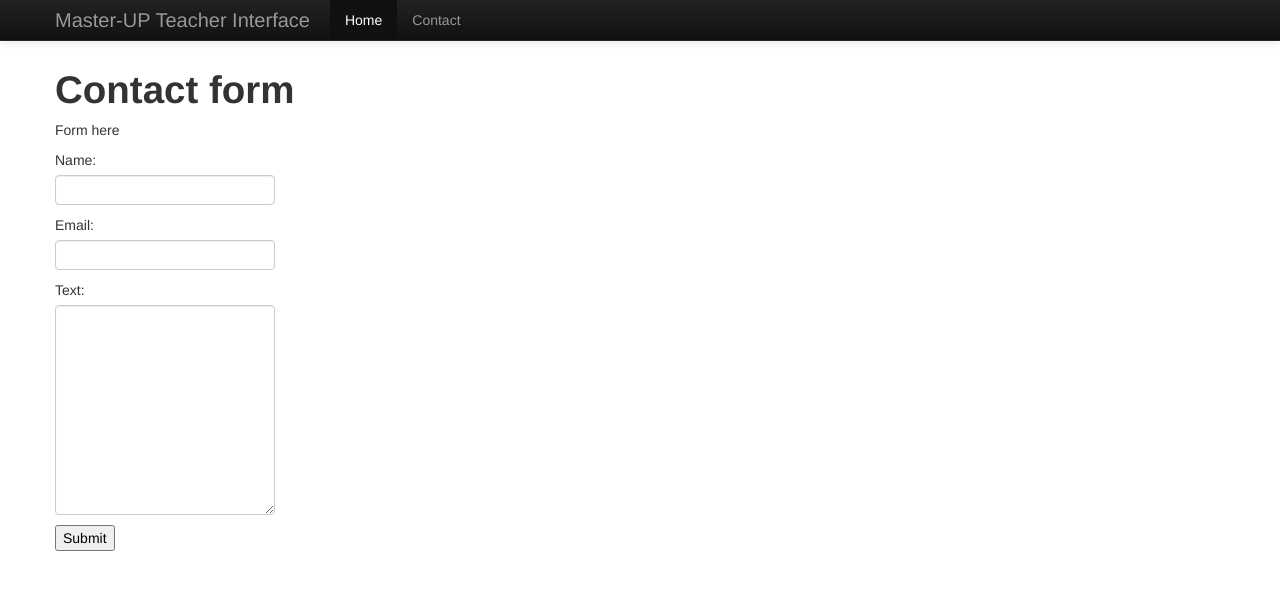
After one commit to dixon-che/master-up-management-tool, a Django app: page /contact/ in a window 1280 px wide. The commit adds this page. Shown: the top 590 px of the page. Run offline with Django 3.2, Linux system fonts and the light colour scheme; some libraries are stand-ins or nearby versions.

Commit message:
lot of ...

```diff
--- a/teacher_tool/teacher_tool/settings.py
+++ b/teacher_tool/teacher_tool/settings.py
@@ -98,6 +98,7 @@ MIDDLEWARE_CLASSES = (
     'django.middleware.csrf.CsrfViewMiddleware',
     'django.contrib.auth.middleware.AuthenticationMiddleware',
     'django.contrib.messages.middleware.MessageMiddleware',
+    # 'django.contrib.flatpages.middleware.FlatpageFallbackMiddleware',
     # Uncomment the next line for simple clickjacking protection:
     # 'django.middleware.clickjacking.XFrameOptionsMiddleware',
 )
@@ -121,6 +122,7 @@ INSTALLED_APPS = (
     'django.contrib.sites',
     'django.contrib.messages',
     'django.contrib.staticfiles',
+    'django.contrib.flatpages',
 
     'django.contrib.admin',
     # Uncomment the next line to enable admin documentation:
--- a/teacher_tool/teacher_tool/templates/base.html
+++ b/teacher_tool/teacher_tool/templates/base.html
@@ -48,6 +48,8 @@
               <li{% block my_cources_menu_class %}{% endblock %}><a href="{% url 'courses_list' %}">My Cources</a></li>
               {# <li><a href="/active_cources/">Active Cources</a></li> #}
               {% endif %}
+              <li><a href="{% url 'contact_page' %}">Contact</a></li>
+
             </ul>
           </div><!--/.nav-collapse -->
         </div>
--- /dev/null
+++ b/teacher_tool/teacher_tool/templates/contact.html
@@ -0,0 +1,25 @@
+{% extends "base.html" %}
+
+{% block index_menu_class %} class="active"{% endblock %}
+
+{% block main_content %}
+
+{% if messages %}
+<ul class="messages">
+    {% for message in messages %}
+    <li{% if message.tags %} class="{{ message.tags }}"{% endif %}>{{ message }}</li>
+    {% endfor %}
+</ul>
+{% endif %}
+
+      <h1>Contact form</h1>
+      <p>Form here
+<form action="{% url 'contact_page' %}" method="POST">
+{% csrf_token %}
+{{ form }}
+<br />
+<input type="submit" />
+</form>
+
+      </p>
+{% endblock main_content %}
--- /dev/null
+++ b/teacher_tool/teacher_tool/templates/contact_mail.txt
@@ -0,0 +1,6 @@
+Письмо получено от {{ name }}, {{ email }}
+в {{ date }}
+Текст письма:
+-------------------------------
+{{ text }}
+-------------------------------
--- a/teacher_tool/teacher_tool/urls.py
+++ b/teacher_tool/teacher_tool/urls.py
@@ -16,5 +16,13 @@ urlpatterns = patterns('',
     url(r'^accounts/', include('registration.backends.default.urls')),
     url(r'^groups/', include('teacher_tool.apps.student.urls')),
     url(r'^course/', include('teacher_tool.apps.course.urls')),
+    # url(r'^pages/', include('django.contrib.flatpages.urls')),
+
+    url(r'^contact/$', 'teacher_tool.views.contact', name="contact_page"),
+
     url(r'^admin/', include(admin.site.urls)),
 )
+
+urlpatterns += patterns('django.contrib.flatpages.views',
+    url(r'^pages(?P<url>.*)$', 'flatpage', name='flatpage'),
+)
--- a/teacher_tool/teacher_tool/views.py
+++ b/teacher_tool/teacher_tool/views.py
@@ -1,4 +1,15 @@
-from django.shortcuts import render
+# -*- coding: utf-8 -*-
+
+from datetime import datetime
+
+from django.contrib import messages
+from django.shortcuts import render, redirect, get_object_or_404
+from django.template.loader import render_to_string
+from django.http import Http404
+from django.core.urlresolvers import reverse
+from django import forms
+from django.core.mail import send_mail
+
 
 def index(request):
     return render(request, "index.html")
@@ -8,3 +19,35 @@ def my_courses_view(request):
 
 def course_item_view(request):
     return render(request, "course_item.html")
+
+
+class ContactForm(forms.Form):
+    name = forms.CharField()
+    email = forms.EmailField()
+    text = forms.CharField(widget=forms.Textarea)
+
+from django.template import RequestContext
+
+def cources(request):
+    course = Cource.objects.all()
+    return {'cource': course}
+
+
+def contact(request):
+    if request.method == "POST":
+        form = ContactForm(request.POST)
+        if form.is_valid():
+            data = form.cleaned_data
+            data['date'] = datetime.now()
+            message = render_to_string("contact_mail.txt",
+                     RequestContext(request, data, [cources, ]))
+
+            send_mail("Contact Form From M-Up", message, data['email'],
+                ["dixon.che@gmail.com"])
+
+            messages.success(request, u'Сообщение было удачно отправлено')
+            return redirect(reverse('contact_page'))
+    else:
+        form = ContactForm()
+
+    return render(request, "contact.html", {'form': form})
```
Also changed, not shown: teacher_tool/teacher_tool/templates/flatpages/default.html (added, +9 -0 lines).
